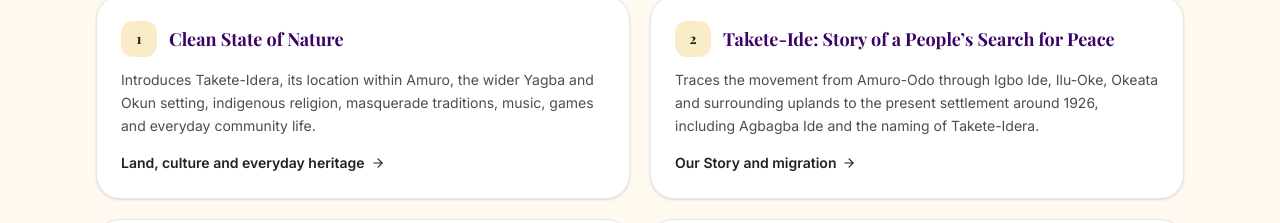
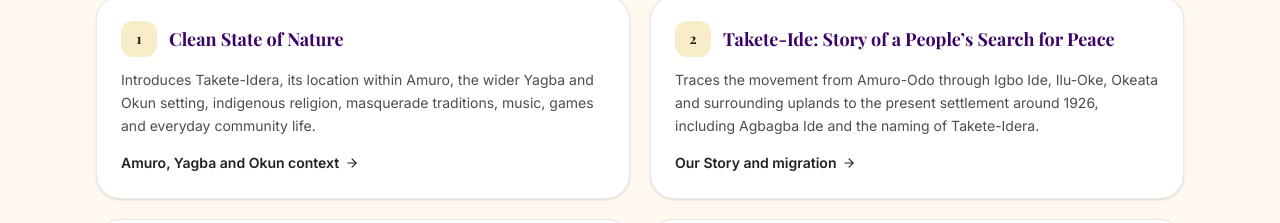
Before and after one commit to dju78/takete_ide_amuro, a Next.js app: page /archive/from-hilltops-to-the-valley in a window 1280 px wide. Shown: the part 959-1182 px from the top of the page. Built offline with nearby package versions, Linux system fonts and the light colour scheme; no server answers; the database is empty; a web font is replaced by a local one.

Commit message:
Link chapter one to Amuro and Okun context

```diff
--- a/app/archive/from-hilltops-to-the-valley/page.tsx
+++ b/app/archive/from-hilltops-to-the-valley/page.tsx
@@ -24,7 +24,7 @@ export const metadata: Metadata = {
 };
 
 const chapterLinks: Record<number, { label: string; href: string }> = {
-  1: { label: "Land, culture and everyday heritage", href: "/heritage/land-and-landscape" },
+  1: { label: "Amuro, Yagba and Okun context", href: "/heritage/amuro-okun-context" },
   2: { label: "Our Story and migration", href: "/our-story" },
   3: { label: "Faith and indigenous heritage", href: "/heritage/faith" },
   4: { label: "Faith and missionary history", href: "/heritage/faith/manuscript-milestones" },
```
